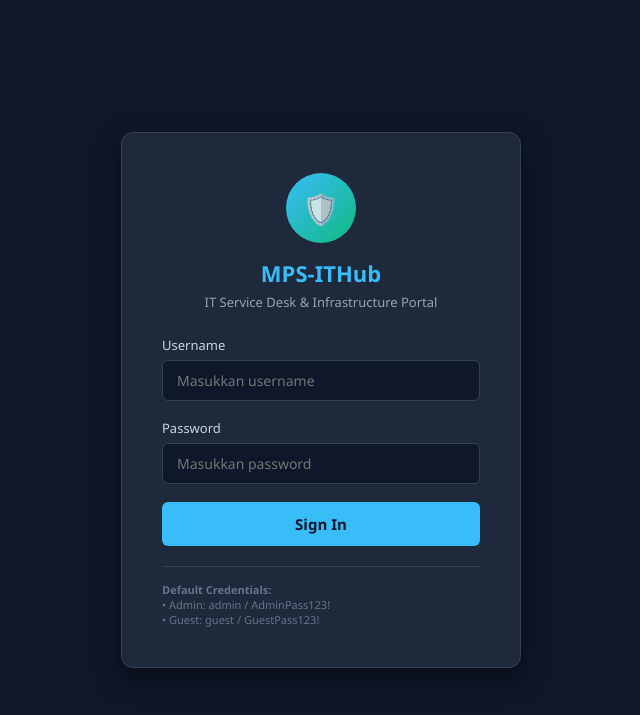
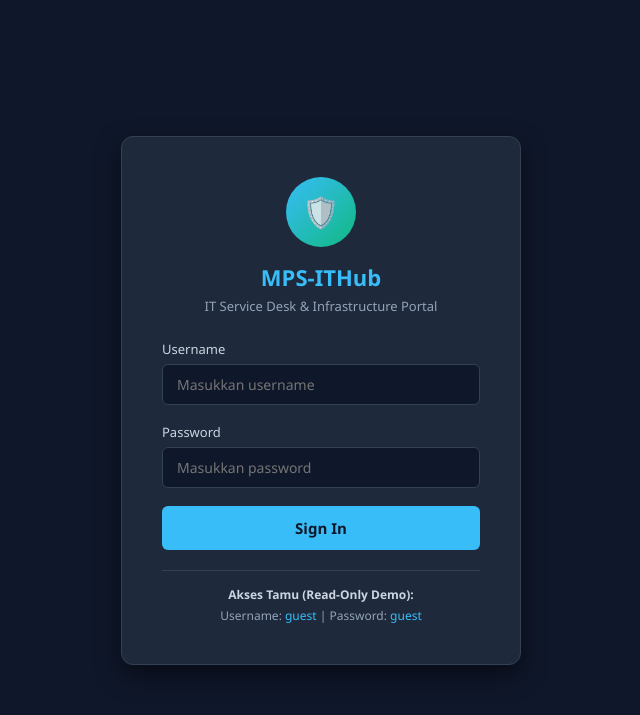
Before and after one commit to maydhikasetiawan/my-web-app, a Flask app: page /login in a window 1280 px wide. Shown: the top 715 px of the page, without its empty margins (319-959 px from the left). Run offline with Flask 3, Linux system fonts and the light colour scheme.

Commit message:
sec: remove admin credentials display from login page and update guest password hint

```diff
--- a/templates/login.html
+++ b/templates/login.html
@@ -43,11 +43,10 @@
             <button type="submit">Sign In</button>
         </form>
 
-        <div class="demo-info">
-            <strong>Default Credentials:</strong><br>
-            • Admin: <code>admin</code> / <code>AdminPass123!</code><br>
-            • Guest: <code>guest</code> / <code>GuestPass123!</code>
-        </div>
+        <div style="margin-top: 20px; padding-top: 15px; border-top: 1px solid #334155; text-align: center; font-size: 12px; color: #94a3b8;">
+                    <p style="margin-bottom: 4px; font-weight: 600; color: #cbd5e1;">Akses Tamu (Read-Only Demo):</p>
+                    <p>Username: <code style="color: #38bdf8;">guest</code> | Password: <code style="color: #38bdf8;">guest</code></p>
+                </div>
     </div>
 </body>
 </html>
```
